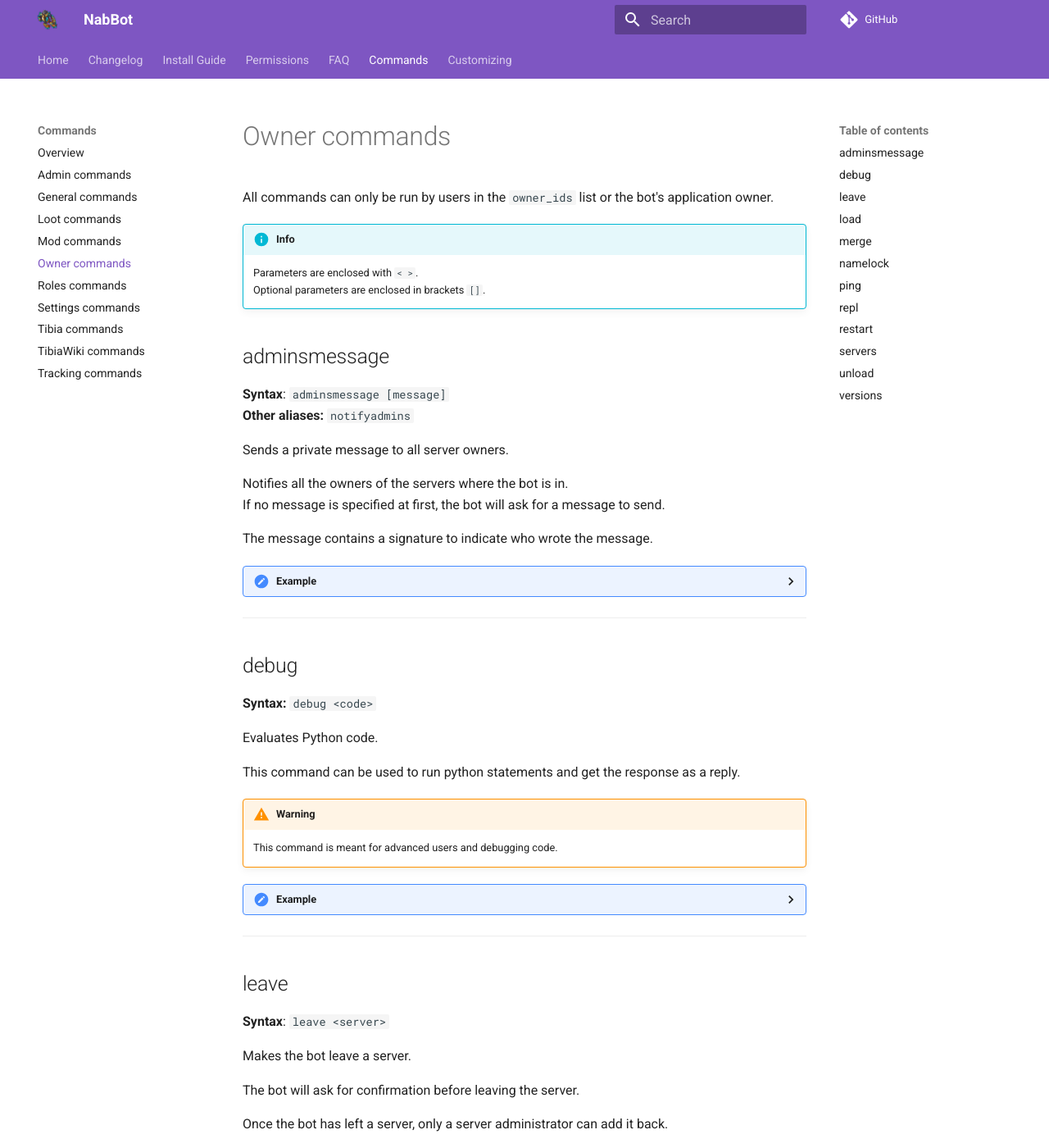
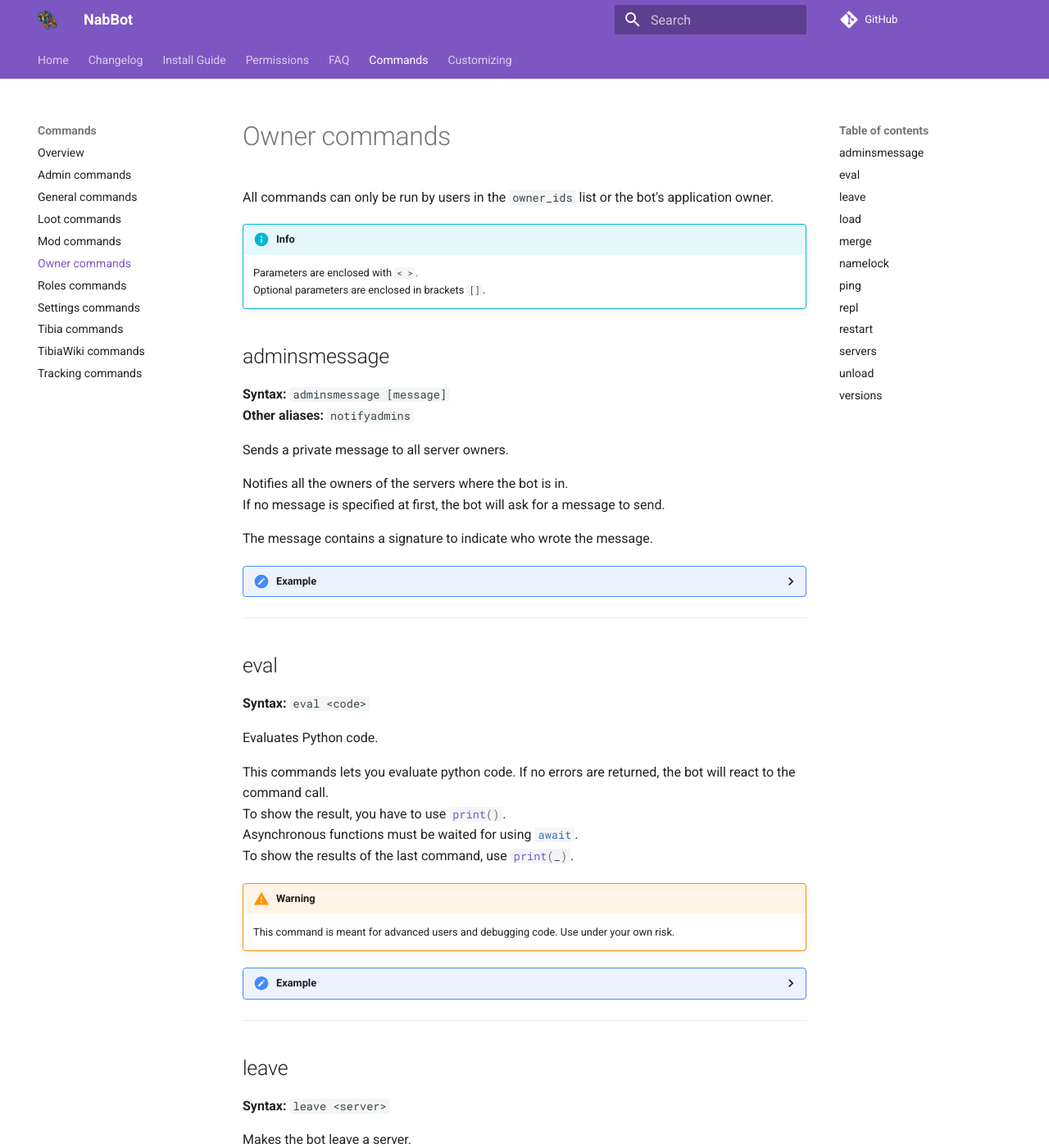
Before and after one commit to Galarzaa90/NabBot, an MkDocs documentation site: the page built from docs/commands/owner.md, in a window 1280 px wide and 1400 px high. Shown: the whole window at 82% size. Built offline with MkDocs 1.6.1 and Material for MkDocs 9.7.7, drawn with Linux system fonts in a browser that asks for light colours; comment, search, counter and statistics services are not loaded; old or Windows-style settings are respelled for this version of MkDocs; some of the changed text lies outside the part shown.

Commit message:
Added commands alias to help - Renamed debug to eval - Small fixes to documentation - Updating changelog

```diff
--- a/docs/commands/owner.md
+++ b/docs/commands/owner.md
@@ -6,7 +6,7 @@ All commands can only be run by users in the `owner_ids` list or the bot's appli
     Optional parameters are enclosed in brackets `[]`.
 
 ## adminsmessage
-**Syntax**: `adminsmessage [message]`
+**Syntax:** `adminsmessage [message]`
 **Other aliases:** `notifyadmins`
 
 Sends a private message to all server owners.
@@ -24,24 +24,27 @@ The message contains a signature to indicate who wrote the message.
 
 ----
 
-## debug
-**Syntax:** `debug <code>`
+## eval
+**Syntax:** `eval <code>`
 
 Evaluates Python code.
 
-This command can be used to run python statements and get the response as a reply.
+This commands lets you evaluate python code. If no errors are returned, the bot will react to the command call.
+To show the result, you have to use `#!py print()`.
+Asynchronous functions must be waited for using `#!py await`.
+To show the results of the last command, use `#!py print(_)`.
 
 !!! Warning
-    This command is meant for advanced users and debugging code.
+    This command is meant for advanced users and debugging code. Use under your own risk.
 
 ??? Summary "Example"
-    **/debug bot.get_member(162060569803751424)**
-    ![image](../assets/images/commands/debug.png)
+    **/eval `#!py print(bot.get_member(162060569803751424))`**
+    ![image](../assets/images/commands/eval.png)
 
 ----
 
 ## leave
-**Syntax**: `leave <server>`
+**Syntax:** `leave <server>`
 
 Makes the bot leave a server.
 
@@ -73,7 +76,7 @@ For example, a cog found in `cogs/tibia.py` would be loaded as `cogs.tibia`.
 ----
 
 ## merge
-**Syntax**: `merge <old world> <new world>`
+**Syntax:** `merge <old world> <new world>`
 
 Renames all references of an old world to a new one.
 
@@ -95,8 +98,8 @@ Example: `merge Fidera Gladera`
 ----
 
 ## namelock
-**Syntax**: `namelock <old name>,<new name>`
-**Other aliases**: `rename`, `namechange`
+**Syntax:** `namelock <old name>,<new name>`
+**Other aliases:** `rename`, `namechange`
 
 Register the name of a new character that was namelocked.
 
@@ -157,7 +160,7 @@ Shows a list of servers the bot is in.
 ----
 
 ## unload
-**Syntax**: `unload <cog>`
+**Syntax:** `unload <cog>`
 
 Unloads a cog.
 
```
Also changed, not shown: CHANGELOG.md (+5 -1 lines), docs/commands/general.md (+6 -5 lines), docs/commands/tracking.md (+3 -3 lines), docs/assets/images/commands/eval.png (renamed from docs/assets/images/commands/debug.png), 2 other files.
